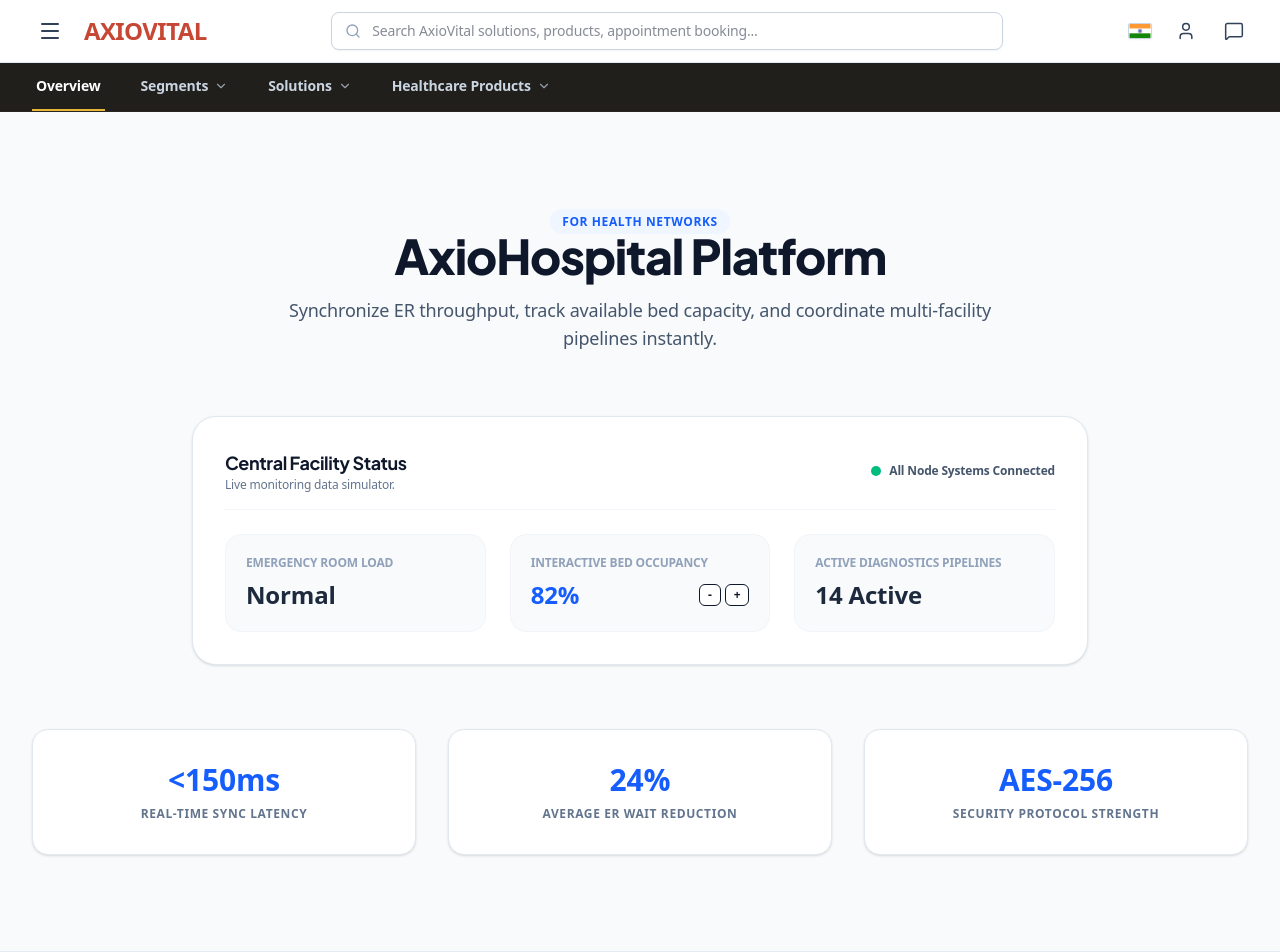
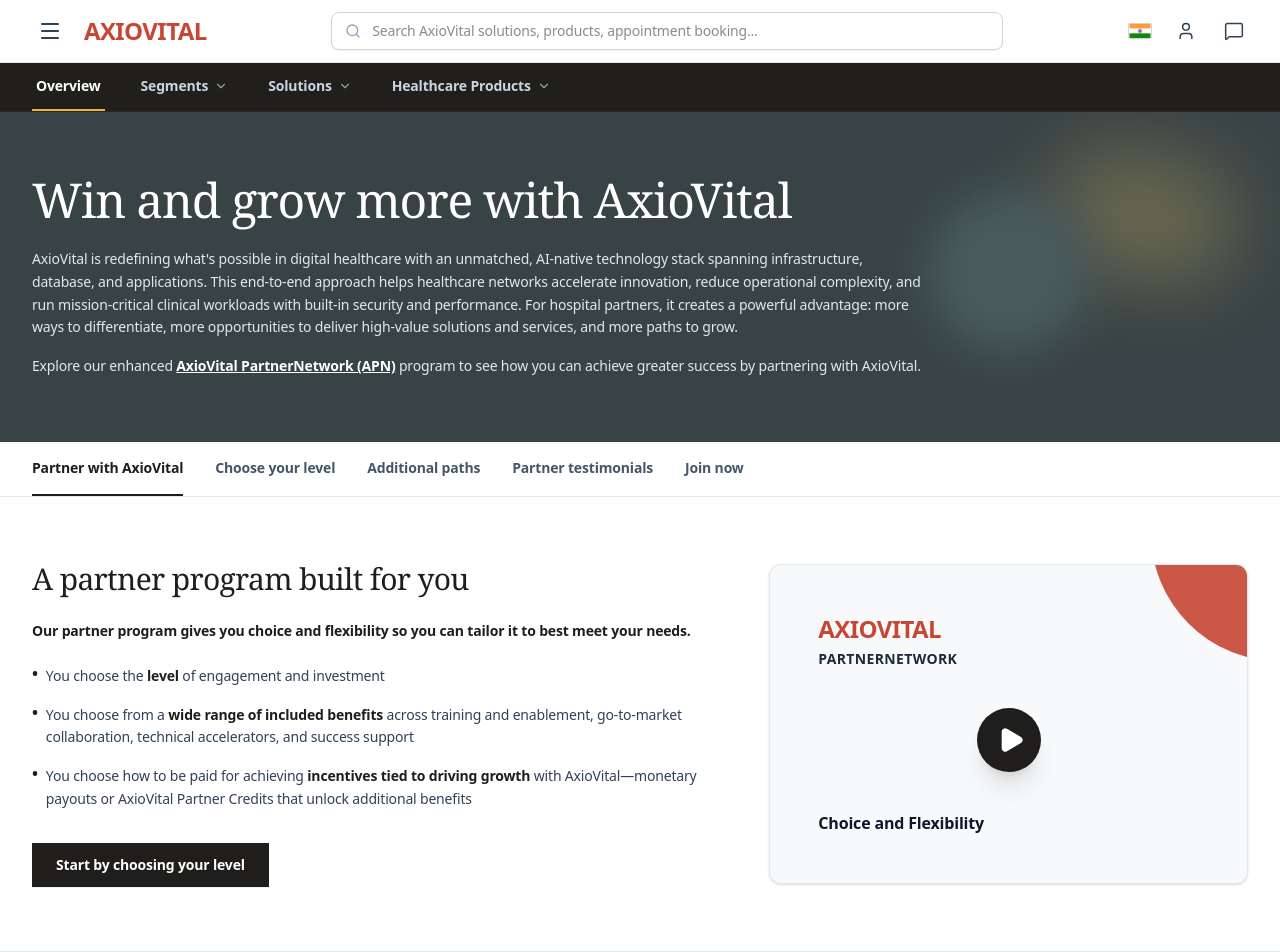
Before and after one commit to somraj-dev/website, a Next.js app: page /hospitals in a window 1280 px wide. Shown: the top 952 px of the page. Built offline with nearby package versions, Linux system fonts and the light colour scheme.

Commit message:
feat(ui): add 1:1 replica of Win and grow more layout for Hospitals & Medical Networks page

```diff
--- a/src/app/hospitals/HospitalsView.tsx
+++ b/src/app/hospitals/HospitalsView.tsx
@@ -1,79 +1,222 @@
 "use client";
 
 import { useState } from "react";
+import Link from "next/link";
+import { Play, X, Check, ChevronRight } from "lucide-react";
 
 export default function HospitalsView() {
+  const [activeTab, setActiveTab] = useState("partner");
+  const [videoModalOpen, setVideoModalOpen] = useState(false);
   const [occupancy, setOccupancy] = useState(82);
 
-  const stats = [
-    { title: "Real-time sync latency", value: "<150ms" },
-    { title: "Average ER wait reduction", value: "24%" },
-    { title: "Security protocol strength", value: "AES-256" }
-  ];
+  return (
+    <div className="bg-white min-h-screen font-sans text-[#1f1e1c]">
 
-  return (
-    <div className="bg-slate-50 min-h-screen py-16 sm:py-24">
-      <div className="mx-auto max-w-7xl px-4 sm:px-6 lg:px-8 space-y-16">
+      {/* 1. TOP DARK HERO BANNER */}
+      <section className="bg-[#384345] text-white py-12 sm:py-16 px-4 sm:px-6 lg:px-8 relative overflow-hidden">
+        {/* Abstract Background Shapes */}
+        <div className="absolute top-0 right-0 w-96 h-96 opacity-30 pointer-events-none">
+          <div className="absolute top-10 right-10 w-48 h-32 bg-[#d8bc68] rounded-full transform rotate-12 blur-2xl"></div>
+          <div className="absolute top-20 right-48 w-40 h-40 bg-[#749599] rounded-full blur-xl"></div>
+        </div>
 
-        {/* Banner */}
-        <div className="text-center max-w-3xl mx-auto space-y-4">
-          <span className="text-xs font-bold uppercase tracking-wider text-blue-600 bg-blue-50 px-3 py-1 rounded-full">For Health Networks</span>
-          <h1 className="text-4xl font-extrabold text-slate-900 tracking-tight sm:text-5xl">
-            AxioHospital Platform
+        <div className="mx-auto max-w-[1440px] relative z-10 space-y-6">
+          <h1 className="font-serif text-3xl sm:text-4xl lg:text-5xl font-normal tracking-tight text-white max-w-3xl">
+            Win and grow more with AxioVital
           </h1>
-          <p className="text-lg text-slate-600">
-            Synchronize ER throughput, track available bed capacity, and coordinate multi-facility pipelines instantly.
+
+          <div className="space-y-4 max-w-4xl text-slate-200 text-xs sm:text-sm leading-relaxed font-normal">
+            <p>
+              AxioVital is redefining what's possible in digital healthcare with an unmatched, AI-native technology stack spanning infrastructure, database, and applications. This end-to-end approach helps healthcare networks accelerate innovation, reduce operational complexity, and run mission-critical clinical workloads with built-in security and performance. For hospital partners, it creates a powerful advantage: more ways to differentiate, more opportunities to deliver high-value solutions and services, and more paths to grow.
+            </p>
+            <p>
+              Explore our enhanced <Link href="/solutions" className="text-white underline hover:text-slate-300 font-semibold">AxioVital PartnerNetwork (APN)</Link> program to see how you can achieve greater success by partnering with AxioVital.
             </p>
           </div>
+        </div>
+      </section>
 
-        {/* Dashboard mock simulator */}
-        <div className="bg-white border border-slate-200 rounded-3xl p-8 max-w-4xl mx-auto shadow-sm space-y-6">
+      {/* 2. HORIZONTAL TAB NAVIGATION BAR */}
+      <div className="border-b border-slate-200 bg-white px-4 sm:px-6 lg:px-8">
+        <div className="mx-auto max-w-[1440px]">
+          <div className="flex items-center gap-8 text-xs sm:text-sm font-bold overflow-x-auto scrollbar-hide">
+            {[
+              { id: "partner", label: "Partner with AxioVital" },
+              { id: "choose-level", label: "Choose your level" },
+              { id: "additional-paths", label: "Additional paths" },
+              { id: "testimonials", label: "Partner testimonials" },
+              { id: "join-now", label: "Join now" },
+            ].map((tab) => (
+              <button
+                key={tab.id}
+                onClick={() => setActiveTab(tab.id)}
+                className={`py-4 transition-colors border-b-2 whitespace-nowrap cursor-pointer ${
+                  activeTab === tab.id
+                    ? "border-[#1f1e1c] text-[#1f1e1c]"
+                    : "border-transparent text-slate-600 hover:text-slate-900"
+                }`}
+              >
+                {tab.label}
+              </button>
+            ))}
+          </div>
+        </div>
+      </div>
+
+      {/* 3. TAB CONTENT SECTION */}
+      <section className="py-12 sm:py-16 px-4 sm:px-6 lg:px-8">
+        <div className="mx-auto max-w-[1440px]">
+          <div className="grid grid-cols-1 lg:grid-cols-12 gap-12 items-center">
+
+            {/* Left Column: Program Value Details */}
+            <div className="lg:col-span-7 space-y-6">
+              <h2 className="font-serif text-2xl sm:text-3xl font-normal text-[#1f1e1c]">
+                A partner program built for you
+              </h2>
+
+              <p className="text-sm font-bold text-[#1f1e1c]">
+                Our partner program gives you choice and flexibility so you can tailor it to best meet your needs.
+              </p>
+
+              <ul className="space-y-4 text-xs sm:text-sm text-slate-700 leading-relaxed">
+                <li className="flex items-start gap-2">
+                  <span className="text-[#1f1e1c] font-extrabold text-base leading-none">•</span>
+                  <span>You choose the <strong className="text-[#1f1e1c]">level</strong> of engagement and investment</span>
+                </li>
+                <li className="flex items-start gap-2">
+                  <span className="text-[#1f1e1c] font-extrabold text-base leading-none">•</span>
+                  <span>You choose from a <strong className="text-[#1f1e1c]">wide range of included benefits</strong> across training and enablement, go-to-market collaboration, technical accelerators, and success support</span>
+                </li>
+                <li className="flex items-start gap-2">
+                  <span className="text-[#1f1e1c] font-extrabold text-base leading-none">•</span>
+                  <span>You choose how to be paid for achieving <strong className="text-[#1f1e1c]">incentives tied to driving growth</strong> with AxioVital—monetary payouts or AxioVital Partner Credits that unlock additional benefits</span>
+                </li>
+              </ul>
+
+              <div className="pt-2">
+                <Link
+                  href="/contact"
+                  className="inline-block bg-[#1f1e1c] hover:bg-[#33312e] text-white text-xs sm:text-sm font-bold px-6 py-3 rounded-2xs transition-colors shadow-2xs"
+                >
+                  Start by choosing your level
+                </Link>
+              </div>
+            </div>
+
+            {/* Right Column: Visual Video Player Card */}
+            <div className="lg:col-span-5">
+              <div
+                onClick={() => setVideoModalOpen(true)}
+                className="bg-[#f7f9fa] border border-slate-200 rounded-xl p-8 sm:p-12 relative overflow-hidden group cursor-pointer shadow-sm hover:shadow-md transition-all flex flex-col justify-between h-[280px] sm:h-[320px]"
+              >
+                {/* Decorative Red Corner Accent */}
+                <div className="absolute top-0 right-0 w-32 h-32 bg-[#c74634] rounded-bl-full pointer-events-none opacity-90 transform translate-x-8 -translate-y-8 group-hover:scale-110 transition-transform"></div>
+
+                {/* Card Header Content */}
+                <div className="relative z-10 space-y-1">
+                  <span className="text-2xl font-extrabold text-[#c74634] tracking-tight block">
+                    AXIOVITAL
+                  </span>
+                  <span className="text-sm font-bold text-slate-800 tracking-wide uppercase block">
+                    PartnerNetwork
+                  </span>
+                </div>
+
+                {/* Play Button Circle */}
+                <div className="relative z-10 my-auto flex justify-center items-center">
+                  <div className="h-16 w-16 rounded-full bg-[#1f1e1c] text-white flex items-center justify-center shadow-xl group-hover:scale-110 group-hover:bg-[#c74634] transition-all">
+                    <Play className="h-7 w-7 fill-current ml-1" />
+                  </div>
+                </div>
+
+                {/* Card Subtitle Footer */}
+                <div className="relative z-10">
+                  <p className="text-base font-bold text-slate-900">
+                    Choice and Flexibility
+                  </p>
+                </div>
+              </div>
+            </div>
+
+          </div>
+        </div>
+      </section>
+
+      {/* 4. REAL-TIME FACILITY STATUS SIMULATOR */}
+      <section className="bg-slate-50 py-12 sm:py-16 px-4 sm:px-6 lg:px-8 border-t border-slate-200">
+        <div className="mx-auto max-w-[1440px] space-y-8">
+          <div className="text-center max-w-3xl mx-auto space-y-2">
+            <span className="text-xs font-bold uppercase tracking-wider text-[#c74634] bg-red-50 px-3 py-1 rounded-full border border-red-200">Live Hospital Simulator</span>
+            <h2 className="text-2xl sm:text-3xl font-bold text-[#1f1e1c]">Central Hospital Operating System</h2>
+          </div>
+
+          <div className="bg-white border border-slate-200 rounded-2xl p-6 sm:p-8 max-w-4xl mx-auto shadow-sm space-y-6">
             <div className="flex flex-col sm:flex-row justify-between sm:items-center gap-4 border-b border-slate-100 pb-4">
               <div>
-              <h3 className="font-bold text-slate-900 text-lg">Central Facility Status</h3>
-              <p className="text-xs text-slate-500">Live monitoring data simulator.</p>
+                <h3 className="font-bold text-slate-900 text-base sm:text-lg">Central Facility Load Status</h3>
+                <p className="text-xs text-slate-500">Live telemetry and bed capacity simulator.</p>
               </div>
               <div className="flex items-center gap-2">
-              <span className="h-2.5 w-2.5 rounded-full bg-emerald-500"></span>
-              <span className="text-xs font-semibold text-slate-600">All Node Systems Connected</span>
+                <span className="h-2.5 w-2.5 rounded-full bg-emerald-500 animate-pulse"></span>
+                <span className="text-xs font-semibold text-slate-700">All Hospital Nodes Operational</span>
               </div>
             </div>
 
             <div className="grid grid-cols-1 sm:grid-cols-3 gap-6">
-            <div className="bg-slate-50 border border-slate-100 p-5 rounded-2xl space-y-2">
-              <div className="text-xs font-semibold text-slate-400 uppercase">Emergency Room Load</div>
-              <div className="text-2xl font-bold text-slate-800">Normal</div>
+              <div className="bg-slate-50 border border-slate-200 p-5 rounded-xl space-y-1">
+                <div className="text-xs font-bold text-slate-400 uppercase">Emergency Room Load</div>
+                <div className="text-xl font-bold text-slate-800">Normal</div>
               </div>
 
-            <div className="bg-slate-50 border border-slate-100 p-5 rounded-2xl space-y-2">
-              <div className="text-xs font-semibold text-slate-400 uppercase">Interactive Bed Occupancy</div>
+              <div className="bg-slate-50 border border-slate-200 p-5 rounded-xl space-y-1">
+                <div className="text-xs font-bold text-slate-400 uppercase">Bed Occupancy Rate</div>
                 <div className="flex items-center justify-between">
-                <span className="text-2xl font-bold text-blue-600">{occupancy}%</span>
+                  <span className="text-2xl font-bold text-[#c74634]">{occupancy}%</span>
                   <div className="flex gap-1">
-                  <button onClick={() => setOccupancy(Math.max(50, occupancy - 5))} className="px-2 py-0.5 border bg-white rounded-md text-xs font-bold">-</button>
-                  <button onClick={() => setOccupancy(Math.min(100, occupancy + 5))} className="px-2 py-0.5 border bg-white rounded-md text-xs font-bold">+</button>
+                    <button onClick={() => setOccupancy(Math.max(50, occupancy - 5))} className="px-2 py-1 border border-slate-300 bg-white rounded text-xs font-bold hover:bg-slate-100 cursor-pointer">-</button>
+                    <button onClick={() => setOccupancy(Math.min(100, occupancy + 5))} className="px-2 py-1 border border-slate-300 bg-white rounded text-xs font-bold hover:bg-slate-100 cursor-pointer">+</button>
                   </div>
                 </div>
               </div>
 
-            <div className="bg-slate-50 border border-slate-100 p-5 rounded-2xl space-y-2">
-              <div className="text-xs font-semibold text-slate-400 uppercase">Active Diagnostics Pipelines</div>
-              <div className="text-2xl font-bold text-slate-800">14 Active</div>
+              <div className="bg-slate-50 border border-slate-200 p-5 rounded-xl space-y-1">
+                <div className="text-xs font-bold text-slate-400 uppercase">Connected EHR Gateways</div>
+                <div className="text-xl font-bold text-slate-800">14 Multi-Facility</div>
               </div>
             </div>
           </div>
+        </div>
+      </section>
 
-        {/* Core Value Props */}
-        <div className="grid grid-cols-1 md:grid-cols-3 gap-8">
-          {stats.map((s, idx) => (
-            <div key={idx} className="bg-white border border-slate-200 p-8 rounded-2xl shadow-sm text-center space-y-2">
-              <div className="text-3xl font-extrabold text-blue-600">{s.value}</div>
-              <div className="text-xs font-semibold text-slate-500 uppercase tracking-wider">{s.title}</div>
+      {/* YOUTUBE VIDEO POPUP MODAL */}
+      {videoModalOpen && (
+        <div
+          className="fixed inset-0 z-50 flex items-center justify-center p-4 sm:p-8 bg-black/80 backdrop-blur-xs transition-all duration-300 animate-in fade-in"
+          onClick={() => setVideoModalOpen(false)}
+        >
+          <button
+            onClick={() => setVideoModalOpen(false)}
+            className="fixed top-4 right-4 sm:top-6 sm:right-6 text-white/80 hover:text-white bg-black/50 hover:bg-black/80 p-2 sm:p-2.5 rounded-full transition-all duration-200 z-50 border border-white/20 shadow-2xl focus:outline-none cursor-pointer"
+            aria-label="Close Video Modal"
+          >
+            <X className="h-6 w-6 sm:h-7 sm:w-7" />
+          </button>
+
+          <div
+            className="bg-black rounded-xl sm:rounded-2xl overflow-hidden max-w-5xl w-full shadow-2xl relative aspect-video flex flex-col border border-white/10"
+            onClick={(e) => e.stopPropagation()}
+          >
+            <iframe
+              src="https://www.youtube.com/embed/IT4YSBtV_2w?autoplay=1"
+              title="AxioVital Healthcare Demo Video"
+              allow="accelerometer; autoplay; clipboard-write; encrypted-media; gyroscope; picture-in-picture; web-share"
+              allowFullScreen
+              className="w-full h-full border-0"
+            />
           </div>
-          ))}
         </div>
+      )}
 
-      </div>
     </div>
   );
 }
```
Lines whose indentation alone changed are shown as unchanged.
